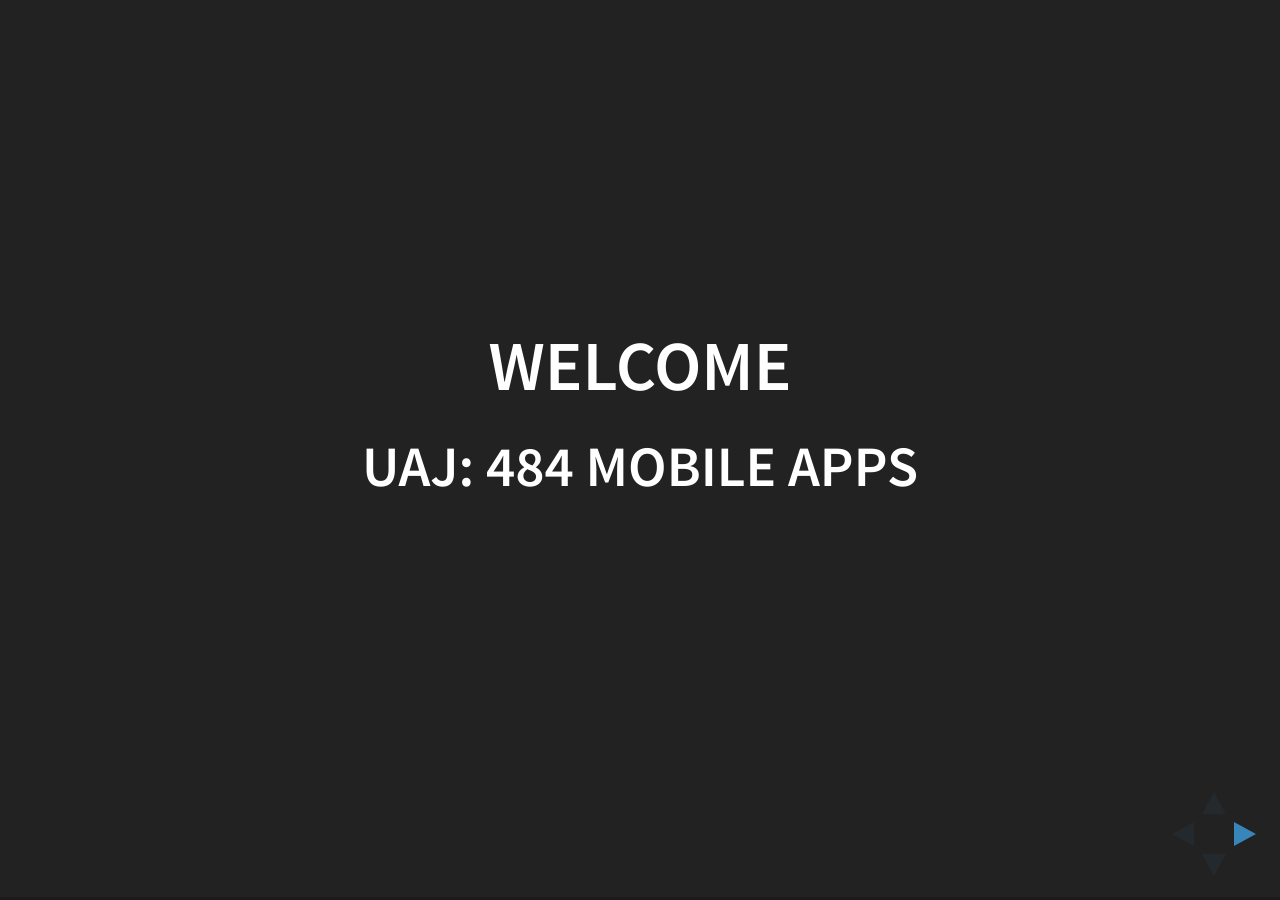
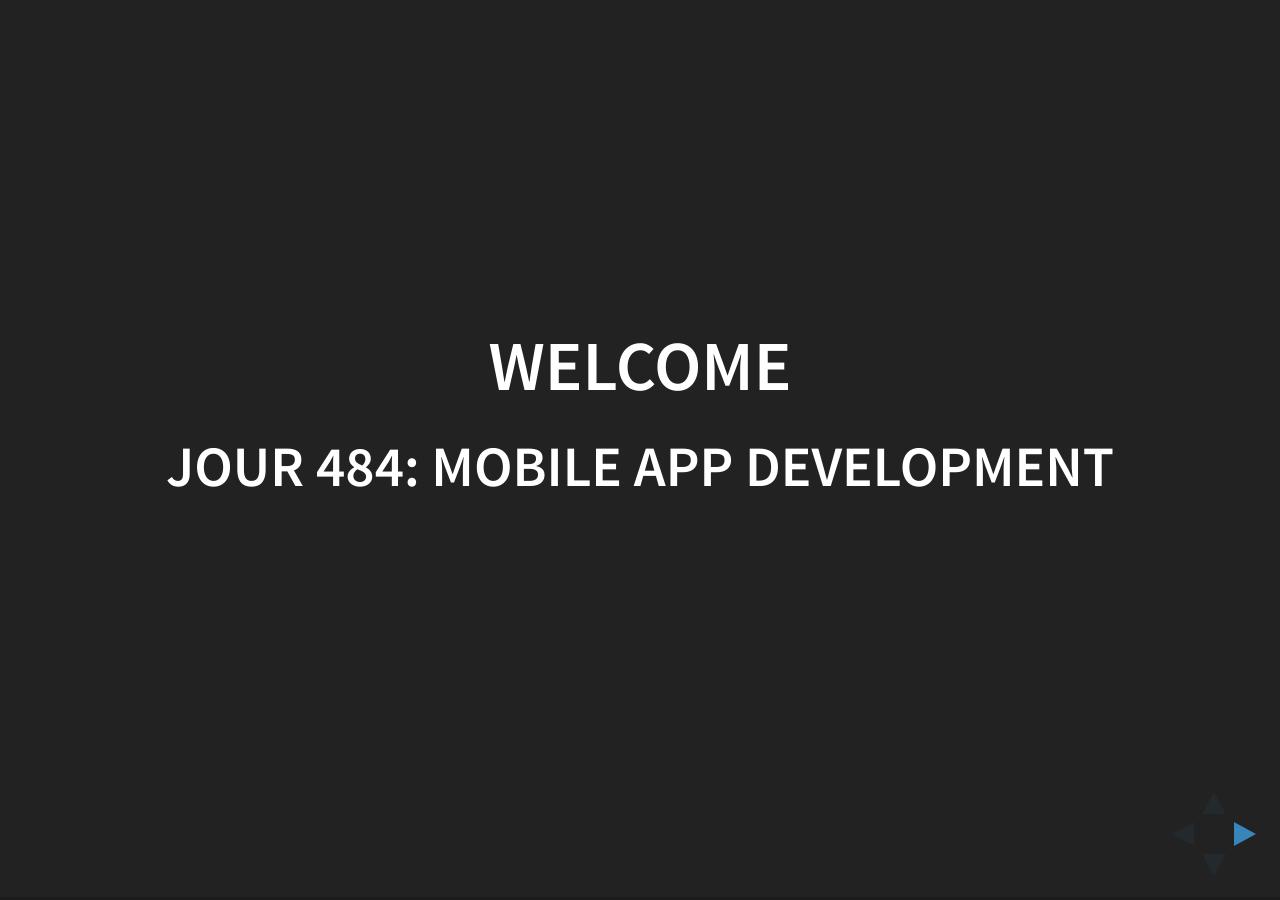
Before and after one commit to UAAppClass/uaappclass.github.io, a Jekyll site: the page presentations/class1/index.html, which Jekyll copies as it is, in a window 1280 px wide. Built offline with Jekyll 4.4.1, drawn with Linux system fonts in a browser that asks for light colours; part of the change alters nothing that is shown.

Commit message:
Fixed links in class1 presentation

```diff
--- a/presentations/class1/index.html
+++ b/presentations/class1/index.html
@@ -44,7 +44,7 @@
 				<section data-markdown>
           ## Welcome
 
-          ### UAJ: 484 Mobile Apps
+          ### JOUR 484: Mobile App Development
 				</section>
 
         <section data-markdown>
@@ -59,7 +59,7 @@
         <section data-markdown>
           ### Course overview
 
-          http://uaappclass.github.io
+          http://uaappclass.com
         </section>
 
         <section data-markdown>
@@ -92,11 +92,11 @@
         </section>
 
         <section data-markdown>
-          ![Image](/images/google_web_native.png)
+          ![Image](/assets/google_web_native.png)
         </section>
 
         <section data-markdown>
-          ![Image](/images/mobile_comparison.jpg)
+          ![Image](/assets/mobile_comparison.jpg)
         </section>
 
         <section data-markdown>
```
